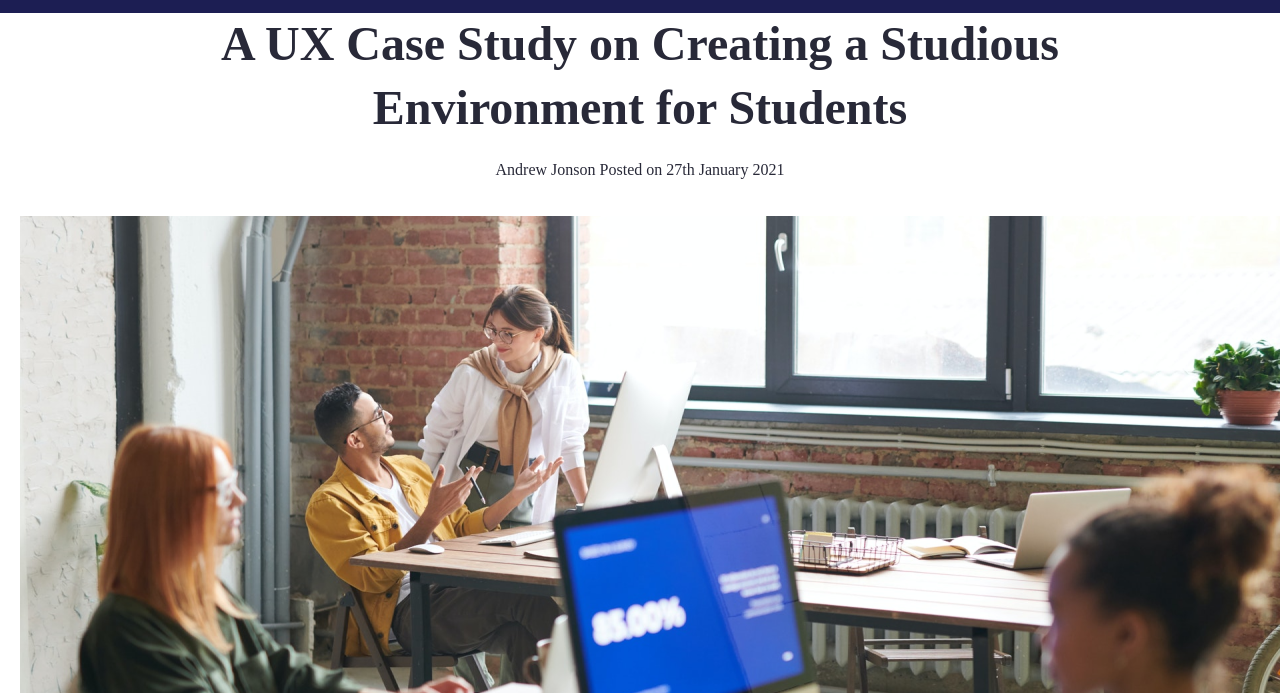
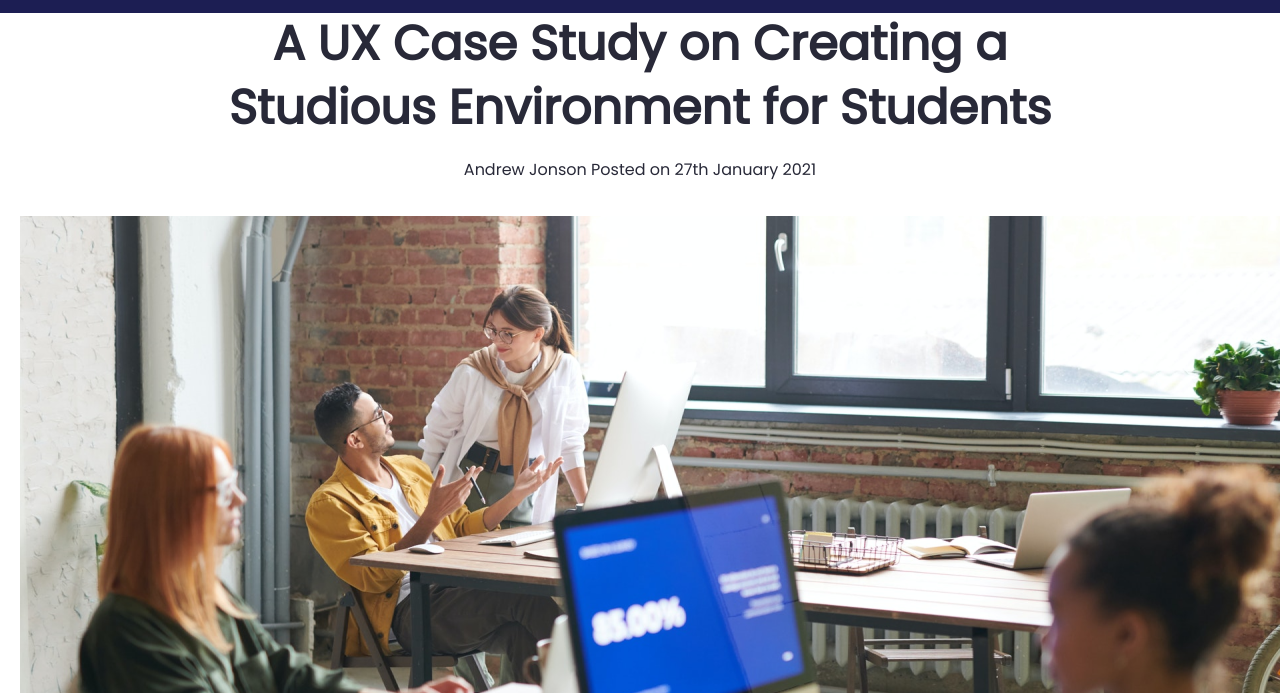
Before and after one commit to rahmonjonqosimov/lesson-32, a plain HTML site: page pages/blog.html in a window 1280 px wide. Shown: the part 83-777 px from the top of the page. Drawn offline with Linux system fonts and the light colour scheme.

Commit message:
blog-fonts

```diff
--- a/scss/pages/_blog.scss
+++ b/scss/pages/_blog.scss
@@ -1,4 +1,10 @@
+@font-face {
+  font-family: Poppins !important;
+  src: url(../../fonts/Poppins-Regular.ttf) !important;
+}
+
 .blog {
+  font-family: Poppins !important;
   padding-top: 95.2px;
   main {
     .hero {
```
Also changed, not shown: scss/style.css, 1 other file.
